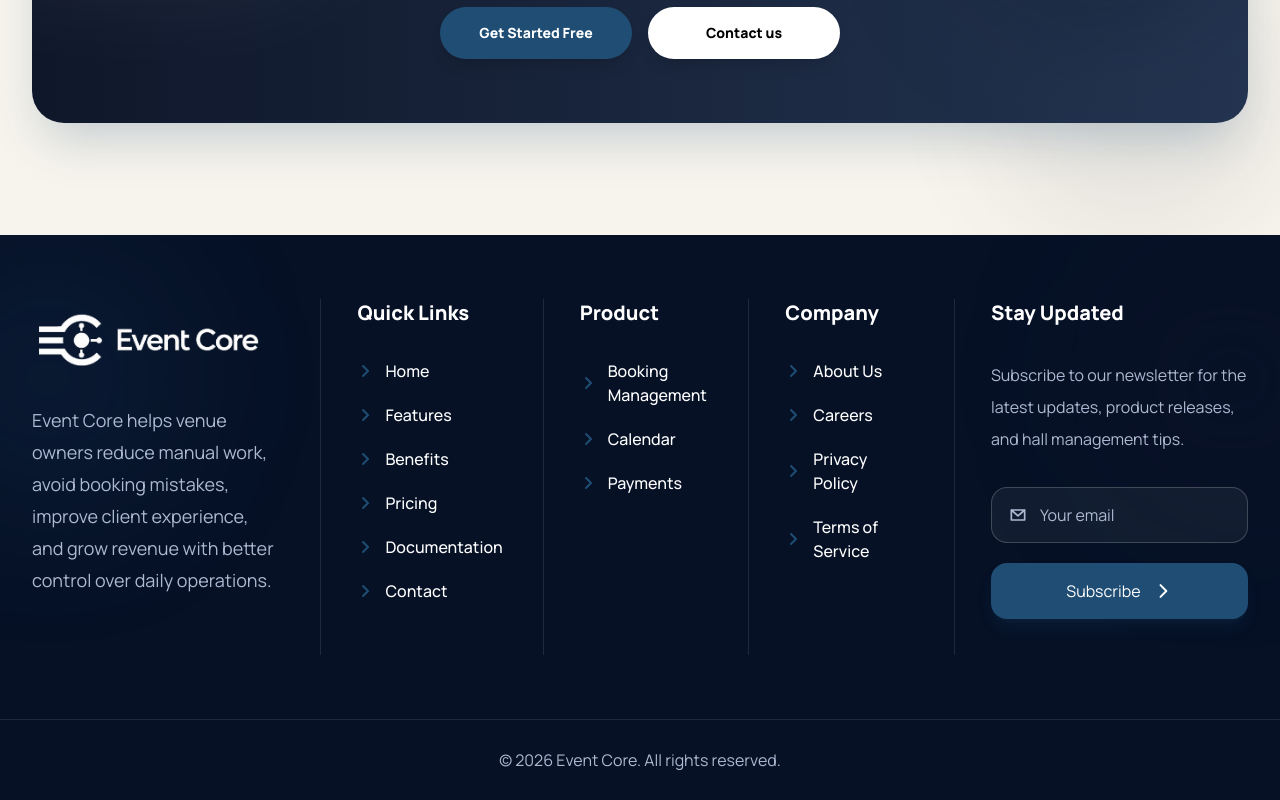
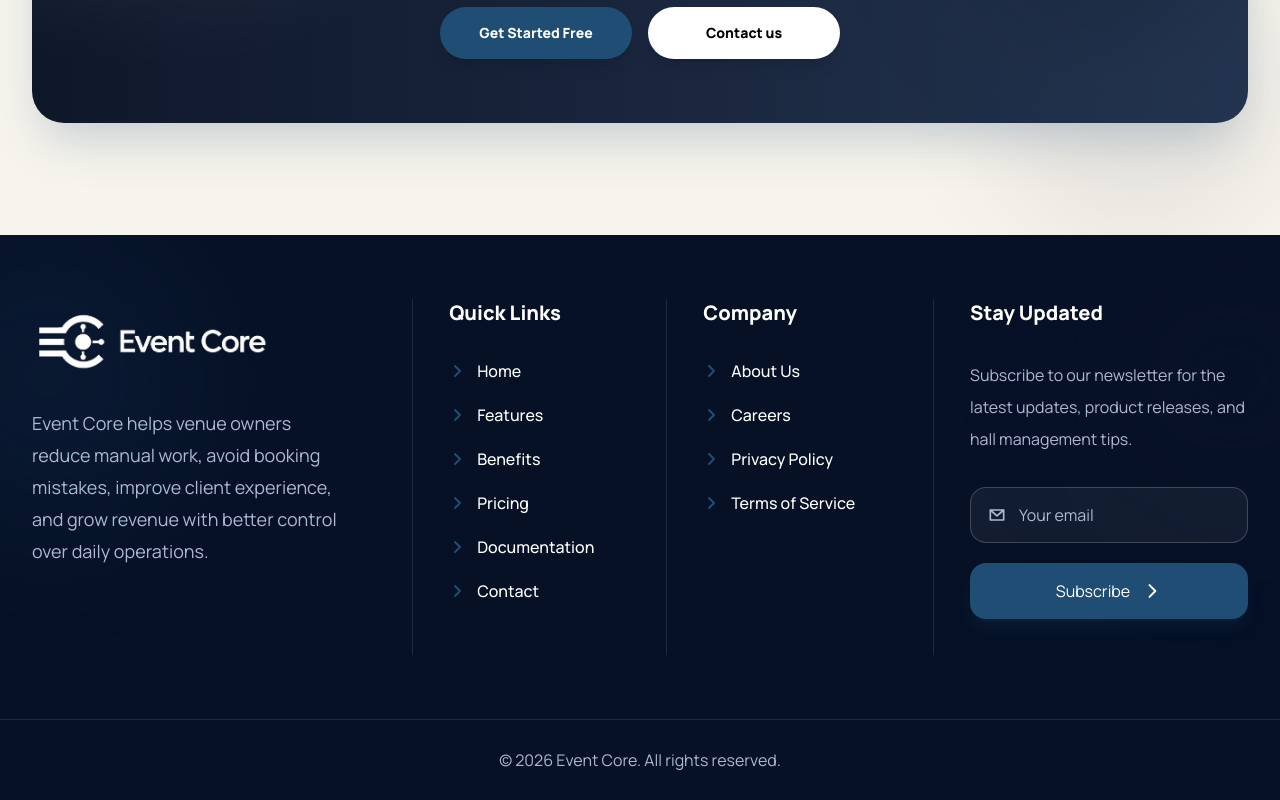
Before and after one commit to CodexNoob/Hall-Management-Saas, a Next.js app: page / in a window 1280 px wide. Shown: the part 4608-5408 px from the top of the page. Built offline with nearby package versions, Linux system fonts and the light colour scheme.

Commit message:
fix: remove product section from footer

```diff
--- a/features/landing/components/landing-footer.tsx
+++ b/features/landing/components/landing-footer.tsx
@@ -6,7 +6,6 @@ import type { Route } from "next";
 import { NewsletterForm } from "@/features/landing/components/newsletter-form";
 import {
   companyLinks,
-  productLinks,
   quickLinks
 } from "@/features/landing/navigation/footer-navigation";
 import { preparePublicPageNavigation } from "@/features/landing/navigation/public-page-scroll";
@@ -64,7 +63,7 @@ export function LandingFooter() {
       <div className="absolute -right-24 top-0 h-72 w-72 rounded-full bg-[#0F172A]/20 blur-3xl" />
 
       <div className="relative mx-auto max-w-7xl px-5 py-12 sm:px-8 lg:py-16">
-        <div className="grid gap-10 lg:grid-cols-[1.35fr_0.85fr_0.9fr_0.9fr_1.25fr]">
+        <div className="grid gap-10 lg:grid-cols-[1.35fr_0.85fr_0.9fr_1.25fr]">
           <div>
             <FooterBrandIcon />
             <p className="mt-6 max-w-xs text-lg leading-8 text-[#aeb8d1]">
@@ -73,7 +72,6 @@ export function LandingFooter() {
           </div>
 
           <LinkList title="Quick Links" links={quickLinks} />
-          <LinkList title="Product" links={productLinks} />
           <LinkList title="Company" links={companyLinks} />
 
           <div className="border-white/10 lg:border-l lg:pl-9">
```
